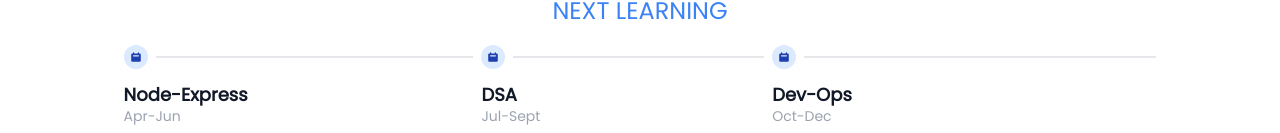
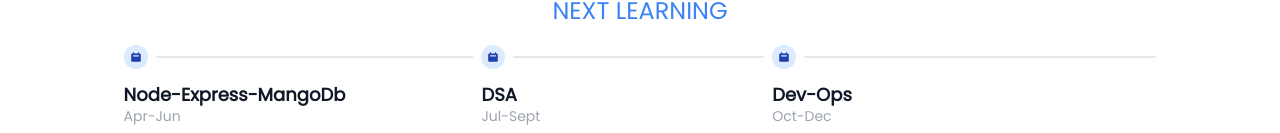
Before and after one commit to apj19/PortfolioReact, a React (Vite) app: page / in a window 1280 px wide. Shown: the part 799-932 px from the top of the page. Built offline with nearby package versions, Linux system fonts and the light colour scheme.

Commit message:
updated timeline

```diff
--- a/src/components/Timeline.jsx
+++ b/src/components/Timeline.jsx
@@ -28,7 +28,7 @@
           </div>
           <div class="mt-3 sm:pr-8">
             <h3 class="text-lg font-semibold text-gray-900 dark:text-white">
-              Node-Express
+              Node-Express-MangoDb
             </h3>
             <time class="block mb-2 text-sm font-normal leading-none text-gray-400 dark:text-gray-500">
               Apr-Jun
```
